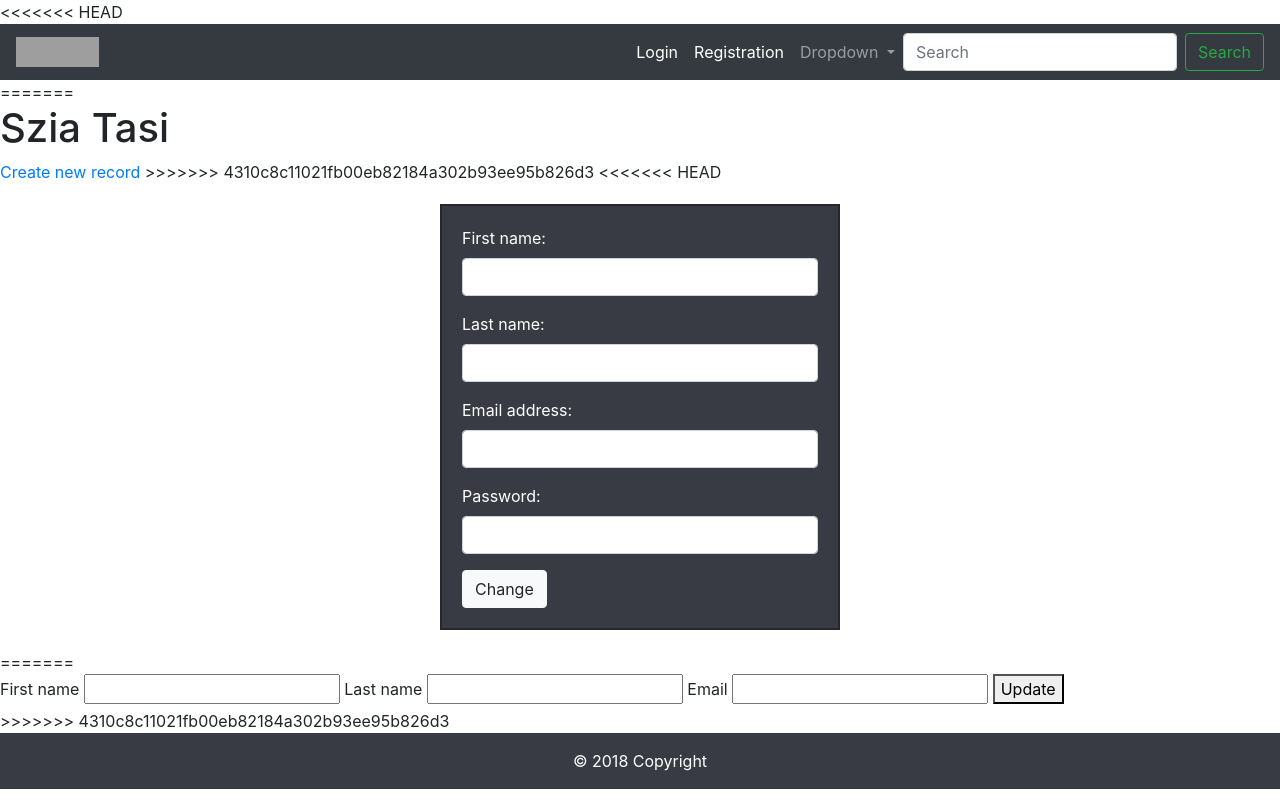
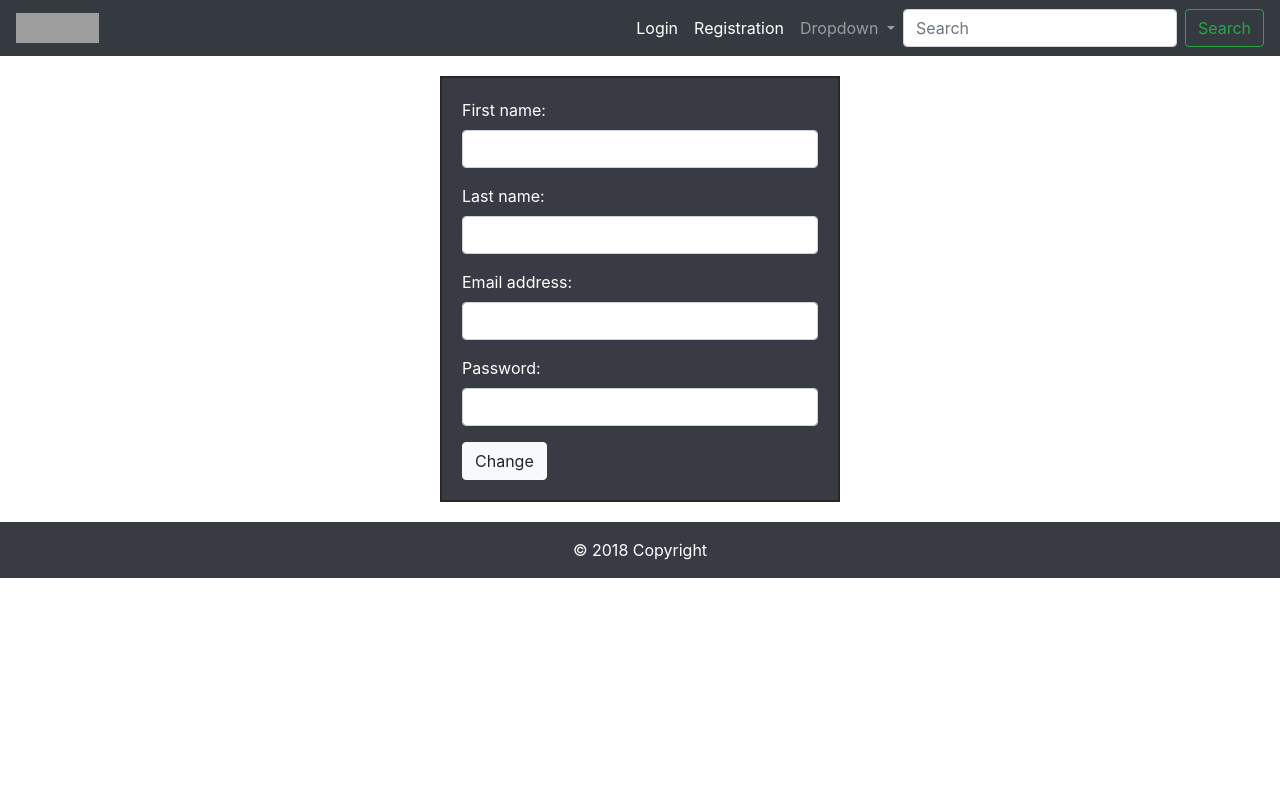
Before and after one commit to flowacademyhu/express-application, a Node project: template app/views/users/edit.handlebars in a window 1280 px wide. Run offline with Node 20 templates, Linux system fonts and the light colour scheme; the template is opened without the code that fills it, so the values that code supplies are empty; some libraries are stand-ins or nearby versions; grey boxes are pictures that could not be loaded.

Commit message:
fixed mergeconflict2

```diff
--- a/app/views/layouts/main.handlebars
+++ b/app/views/layouts/main.handlebars
@@ -7,7 +7,6 @@
   <link rel="stylesheet" href="/css/style.css">
 </head>
 <body>
-<<<<<<< HEAD
   <!-- Logo -->
   <nav class="navbar navbar-expand-lg navbar-dark bg-dark">
     <a href="/users"><img id="logo" src="/images/flowlogo.png"/></a>
@@ -42,10 +41,6 @@
     </form>
 </nav>
 
-=======
-    <h1>Szia Tasi</h1>
-    <a href="/users/new">Create new record</a>
->>>>>>> 4310c8c11021fb00eb82184a302b93ee95b826d3
   {{{body}}}
 
  <footer class="page-footer font-small pageDark">
--- a/app/views/users/edit.handlebars
+++ b/app/views/users/edit.handlebars
@@ -1,4 +1,3 @@
-<<<<<<< HEAD
 <div class="boxok mx-auto">
 <form method="POST" action="/users/{{user.id}}?_method=put">
   <div class="form-group">
@@ -20,17 +19,3 @@
   <button type="submit" class="btn btn-light">Change</button>
 </form>
 </div>
-=======
-<form method="POST" action="/users/{{user.id}}?_method=put">
-  <label for="firstName">First name</label>
-  <input type="text" name="firstName" value="{{user.firstName}}">
-
-  <label for="lastName">Last name</label>
-  <input type="text" name="lastName" value="{{user.lastName}}">
-
-  <label for="email">Email</label>
-  <input type="text" name="email" value="{{user.email}}">
-
-  <button type="submit">Update</button>
-</form>
->>>>>>> 4310c8c11021fb00eb82184a302b93ee95b826d3
--- a/server.js
+++ b/server.js
@@ -17,10 +17,7 @@ app.use('/users', users);
 
 const api = require('./app/controllers/api');
 app.use('/api', api);
-<<<<<<< HEAD
 
 app.use(express.static('./public'));
-=======
->>>>>>> 4310c8c11021fb00eb82184a302b93ee95b826d3
 
 app.listen(8080);
```
Also changed, not shown: app/views/users/index.handlebars (+0 -7 lines), app/views/users/new.handlebars (+0 -8 lines), migrations/20180806124207-create-user.js (line endings or trailing spaces).
